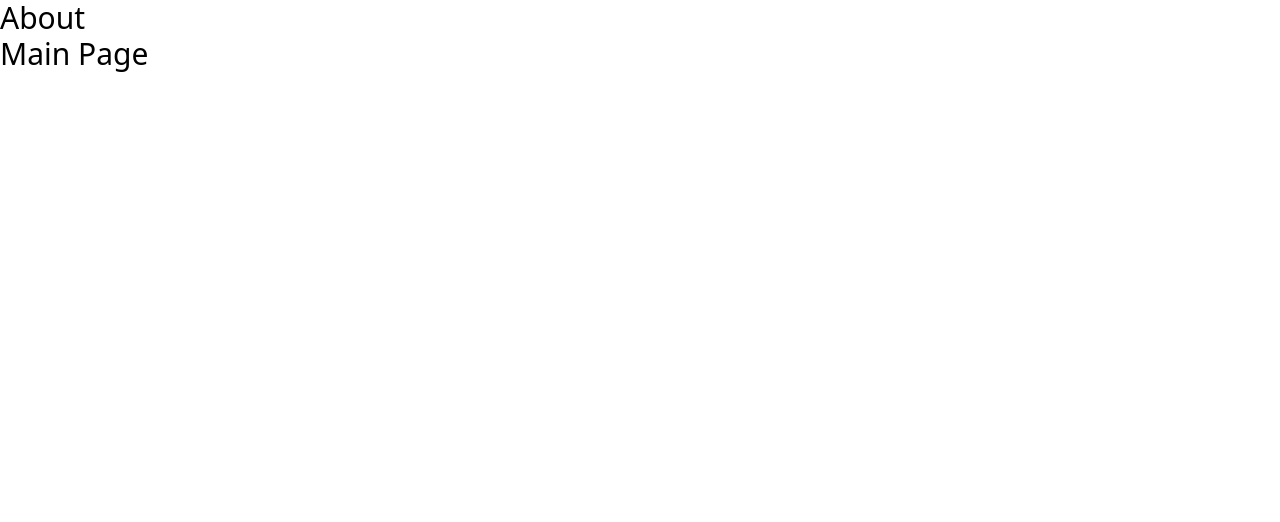
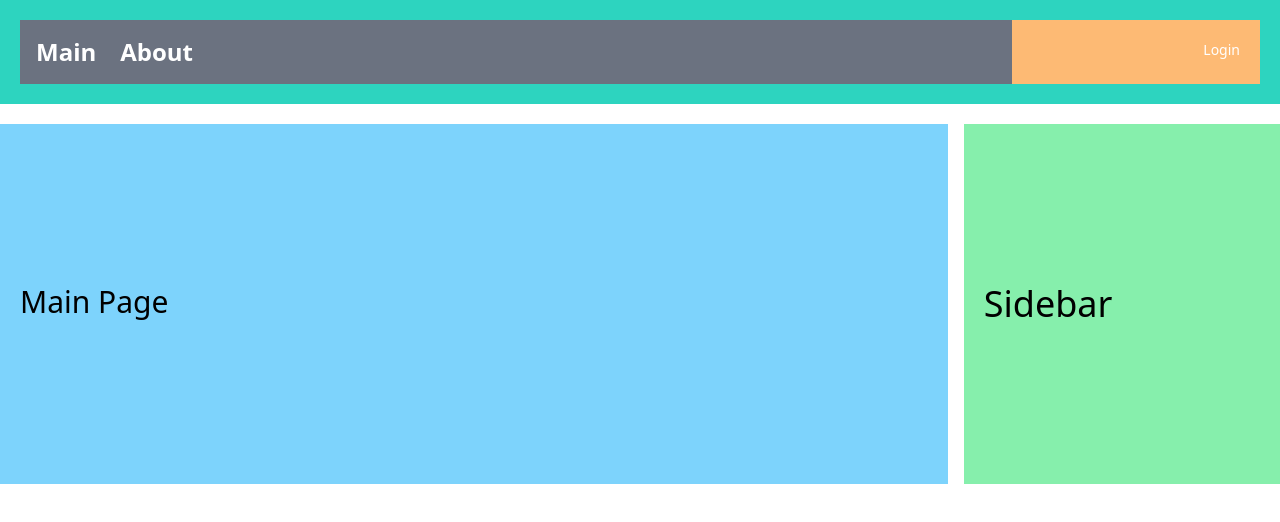
Before and after one commit to springReact/frontend, a React (Create React App) app: page / in a window 1280 px wide. Shown: the top 522 px of the page. Built offline with nearby package versions, Linux system fonts and the light colour scheme.

Commit message:
메뉴 컴포넌트 라우팅 설정

```diff
--- /dev/null
+++ b/src/components/menus/BasicMenu.js
@@ -0,0 +1,26 @@
+import React from "react";
+import {Link} from 'react-router-dom'
+
+const BasicMenu = () => {
+  return (
+      <>
+        <nav id='navbar' className=" flex bg-blue-300">
+          <div className="w-4/5 bg-gray-500">
+            <ul className="flex p-4 text-white font-bold">
+              <li className="pr-6 text-2xl">
+                <Link to={'/'}>Main</Link>
+              </li>
+              <li className="pr-6 text-2xl">
+                <Link to={'/about'}>About</Link>
+              </li>
+            </ul>
+          </div>
+          <div className="w-1/5 flex justify-end bg-orange-300 p-4 font-medium">
+            <div className="text-white text-sm m-1 rounded">Login</div>
+          </div>
+        </nav>
+      </>
+  )
+}
+
+export default BasicMenu;
--- /dev/null
+++ b/src/layouts/BasicLayout.js
@@ -0,0 +1,32 @@
+import React from "react";
+import BasicMenu from "../components/menus/BasicMenu";
+
+const BasicLayout = ({children}) => {
+  return (
+      <>
+        <header
+            className='bg-teal-400 p-5'>
+          <BasicMenu/>
+        </header>
+
+        <div
+            className='bg-white my-5 w-full flex flex-col space-y-4 md:flex-row md:space-x-4 md:space-y-0'>
+          <main
+            className={'bg-sky-300 md:w-2/3 lg:w-3/4 px-5 py-40'}>
+            {children}
+          </main>
+
+          <aside
+            className={'bg-green-300 md:w-1/4 px-5 py-40'}>
+            <h1
+              className={'text-2xl md:text-4xl'}>
+              Sidebar
+            </h1>
+          </aside>
+        </div>
+
+      </>
+  );
+}
+
+export default BasicLayout;
--- a/src/pages/AboutPage.js
+++ b/src/pages/AboutPage.js
@@ -1,15 +1,13 @@
 import React from "react";
 import {Link} from "react-router-dom";
+import BasicLayout from "../layouts/BasicLayout";
 
 const AboutPage = ((props) => {
   return (
       <>
-        <div className={'text-3xl'}>
-          About Page
-        </div>
-        <div>
-          <Link to={'/'}>Main Page</Link>
-        </div>
+        <BasicLayout>
+          <div className={'text-3xl'}>About Page</div>
+        </BasicLayout>
       </>
   );
 })
--- a/src/pages/MainPage.js
+++ b/src/pages/MainPage.js
@@ -1,14 +1,14 @@
 import React from 'react';
 import {Link} from "react-router-dom";
+import BasicLayout from "../layouts/BasicLayout";
 
 const MainPage = ((props) => {
   return (
-      <div className={'text-3xl'}>
-        <div className={'flex'}>
-          <Link to={'/about'}>About</Link>
-        </div>
-        <div>Main Page</div>
-      </div>
+      <>
+        <BasicLayout>
+          <div className={'text-3xl'}>Main Page</div>
+        </BasicLayout>
+      </>
   )
 })
 
```
